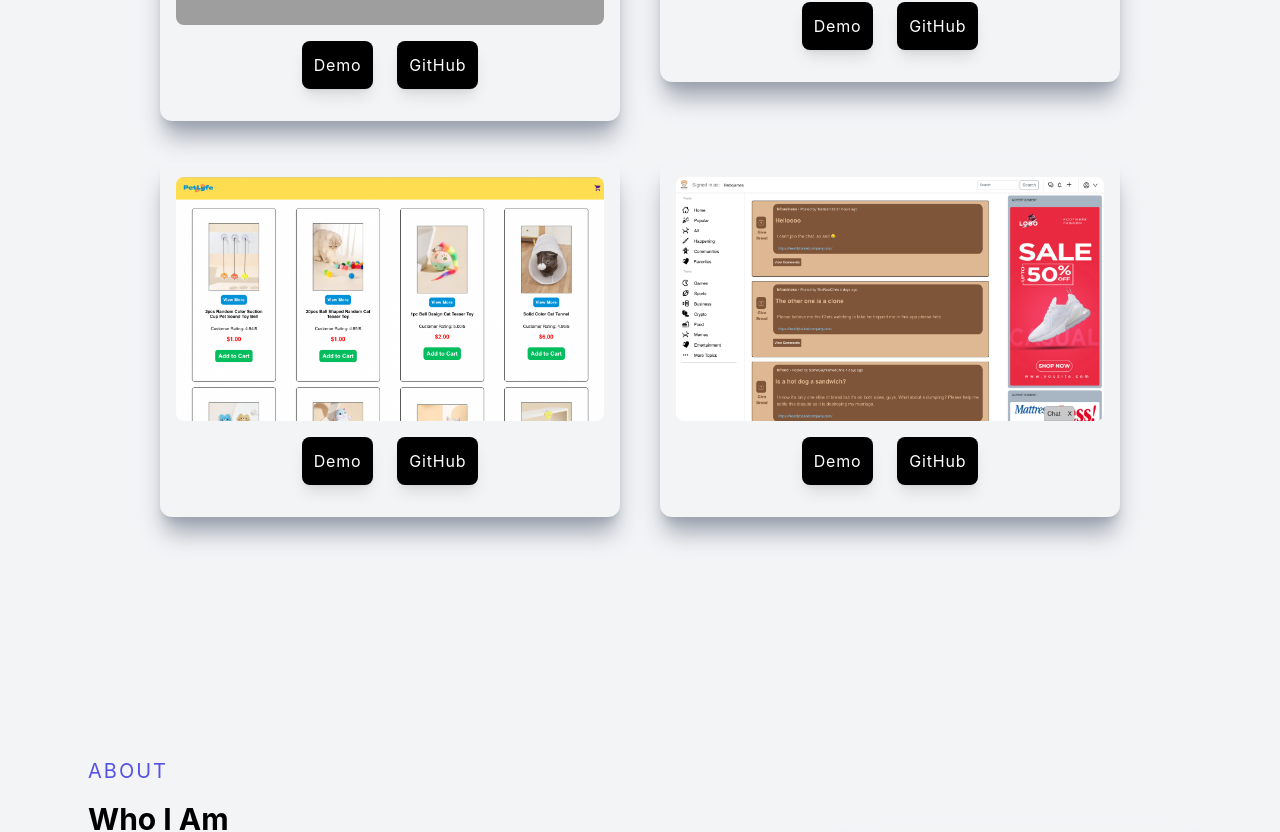
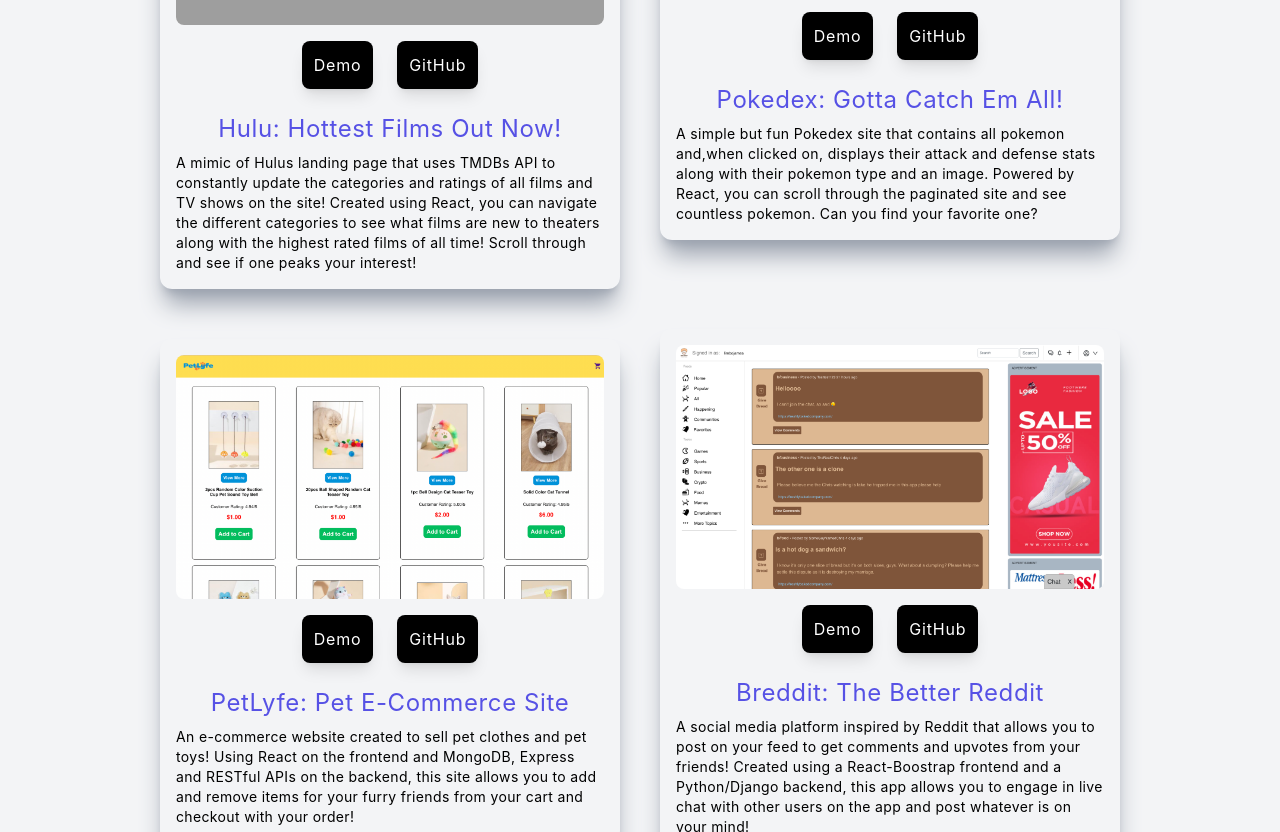
Before and after one commit to limbocaba/limbocaba.github.io, a Next.js app in the folder react-portfolio/: page / in a window 1280 px wide. Shown: the part 1448-2280 px from the top of the page. Built offline with nearby package versions, Linux system fonts and the light colour scheme; grey boxes are pictures that could not be loaded.

Commit message:
added summaries to the project cards, along with titles

```diff
--- a/react-portfolio/pages/components/Projects.jsx
+++ b/react-portfolio/pages/components/Projects.jsx
@@ -70,8 +70,16 @@ function Projects() {
           onClick={handleClickHulu}
           className=" rounded-lg shadow-lg bg-black text-white my-4 cursor-pointer py-3 px-3 mx-3 hover:bg-gray-400 tracking-wider">
           GitHub
-        </h3>
-        </div>
+            </h3>
+          </div>
+          <div>
+            <h3 className=' text-2xl py-2 text-[#5651e5] tracking-wide'>Hulu: Hottest Films Out Now!</h3>
+          </div>
+          <div>
+            <p className=' text-sm tracking-wide'>
+              A mimic of Hulus landing page that uses TMDBs API to constantly update the categories and ratings of all films and TV shows on the site! Created using React, you can navigate the different categories to see what films are new to theaters along with the highest rated films of all time! Scroll through and see if one peaks your interest!
+            </p>
+          </div>
     </div>
     <div className="basis-1/3 flex-1 w-full h-auto m-auto shadow-xl shadow-gray-400 rounded-xl flex items-center justify-center p-4 hover:scale-105 ease-in duration-300 hover:shadow-blue-100 flex-col">
       <Image
@@ -90,7 +98,13 @@ function Projects() {
           className=" rounded-lg shadow-lg bg-black text-white my-4 cursor-pointer py-3 px-3 mx-3 hover:bg-gray-400 tracking-wider">
           GitHub
         </h3>
-        </div>
+          </div>
+          <div>
+            <h3 className=' text-2xl py-2 text-[#5651e5] tracking-wide'>Pokedex: Gotta Catch Em All! </h3>
+          </div>
+          <div>
+            <p className=' text-sm tracking-wide'>A simple but fun Pokedex site that contains all pokemon and,when clicked on, displays their attack and defense stats along with their pokemon type and an image. Powered by React, you can scroll through the paginated site and see countless pokemon. Can you find your favorite one?</p>
+          </div>
     </div>
     <div className="basis-1/3 flex-1 w-full h-auto m-auto shadow-xl shadow-gray-400 rounded-xl flex items-center justify-center p-4 hover:scale-105 ease-in duration-300 hover:shadow-blue-100 flex-col">
       <Image
@@ -109,7 +123,13 @@ function Projects() {
           className=" rounded-lg shadow-lg bg-black text-white my-4 cursor-pointer py-3 px-3 mx-3 hover:bg-gray-400 tracking-wider">
           GitHub
         </h3>
-        </div>
+          </div>
+          <div>
+            <h3 className=' text-2xl py-2 text-[#5651e5] tracking-wide'>PetLyfe: Pet E-Commerce Site</h3>
+          </div>
+          <div>
+            <p className=' text-sm tracking-wide'>An e-commerce website created to sell pet clothes and pet toys! Using React on the frontend and MongoDB, Express and RESTful APIs on the backend, this site allows you to add and remove items for your furry friends from your cart and checkout with your order!</p>
+          </div>
     </div>
     <div className="basis-1/3 flex-1 w-full h-auto m-auto shadow-xl shadow-gray-400 rounded-xl flex items-center justify-center p-4 hover:scale-105 ease-in duration-300 hover:shadow-blue-100 flex-col">
        <Image
@@ -128,7 +148,13 @@ function Projects() {
           className=" rounded-lg shadow-lg bg-black text-white my-4 cursor-pointer py-3 px-3 mx-3 hover:bg-gray-400 tracking-wider">
           GitHub
           </h3>
-        </div>
+          </div>
+          <div>
+            <h3 className=' text-2xl py-2 text-[#5651e5] tracking-wide'>Breddit: The Better Reddit</h3>
+          </div>
+          <div>
+            <p className=' text-sm tracking-wide'>A social media platform inspired by Reddit that allows you to post on your feed to get comments and upvotes from your friends! Created using a React-Boostrap frontend and a Python/Django backend, this app allows you to engage in live chat with other users on the app and post whatever is on your mind!</p>
+          </div>
     </div>
       </div>
       </>
```
